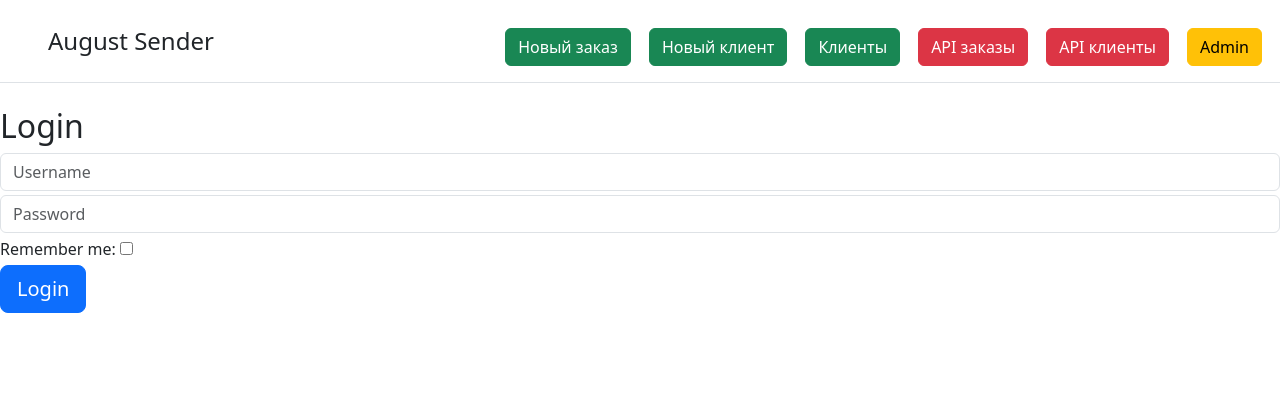
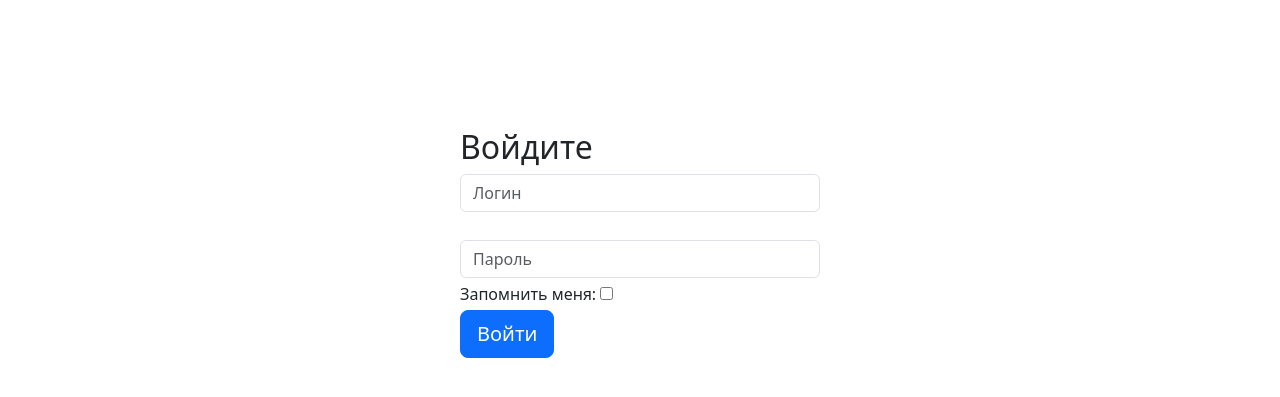
Before and after one commit to rublock/august_sender_crm, a Django app: page /accounts/login/ in a window 1280 px wide. Shown: the top 397 px of the page. Run offline with Django 4.2, Linux system fonts and the light colour scheme; some libraries are stand-ins or nearby versions.

Commit message:
commit ok

```diff
--- a/accounts/forms.py
+++ b/accounts/forms.py
@@ -4,13 +4,14 @@ from django.contrib.auth.models import User
 
 
 class LoginUserForm(AuthenticationForm):
-    username = forms.CharField(max_length=100,
-                               required=True,
-                               widget=forms.TextInput(attrs={"class": "form-control mb-1", 'placeholder': 'Username'}))
-    password = forms.CharField(max_length=50,
-                               required=True,
-                               widget=forms.PasswordInput(
-                                   attrs={"class": "form-control mb-1", 'placeholder': 'Password'}))
+    username = forms.CharField(max_length=100, required=True, widget=forms.TextInput(attrs={
+        "class": "form-control mb-1",
+        'placeholder': 'Логин',
+    }))
+    password = forms.CharField(max_length=50, required=True, widget=forms.PasswordInput(attrs={
+        "class": "form-control mb-1",
+        'placeholder': 'Пароль',
+    }))
     remember_me = forms.BooleanField(required=False)
 
     class Meta:
--- a/accounts/urls.py
+++ b/accounts/urls.py
@@ -2,7 +2,10 @@ from django.urls import path
 from accounts.forms import LoginUserForm
 from accounts.views import CustomLoginView
 
+from django.contrib.auth import views
+
 urlpatterns = [
-    path('login/', CustomLoginView.as_view(redirect_authenticated_user=True, template_name='registration/login.html',
+    path('login/', CustomLoginView.as_view(redirect_authenticated_user=True,
                                            authentication_form=LoginUserForm), name='login'),
+    path('logout/', views.LogoutView.as_view(next_page='mainapp:home_page'), name='logout'),
 ]
--- a/config/settings.py
+++ b/config/settings.py
@@ -136,7 +136,7 @@ STATIC_URL = '/static/'
 
 DEFAULT_AUTO_FIELD = 'django.db.models.BigAutoField'
 
-# Установка продолжительности сессии в 1 час (3600 секунд)
-SESSION_COOKIE_AGE = 86400
+# Установка продолжительности сессии в секундах
+SESSION_COOKIE_AGE = 1209600
 
 LOGIN_REDIRECT_URL = '/'
--- a/mainapp/templates/mainapp/base.html
+++ b/mainapp/templates/mainapp/base.html
@@ -11,7 +11,7 @@
     <title>August Sender</title>
 </head>
 <body class="d-flex flex-column h-100" hx-headers='{"X-CSRFToken": "{{ csrf_token }}"}'>
-
+{% if user.is_authenticated %}
   <header class="d-flex flex-wrap justify-content-center py-3 mb-4 border-bottom">
     <a href="{% url 'mainapp:home_page' %}" class="d-flex align-items-center mb-3 mb-md-0 me-md-auto text-dark text-decoration-none">
       <svg class="bi me-2" width="40" height="32"><use xlink:href="#bootstrap"></use></svg>
@@ -22,13 +22,27 @@
       <li class="nav-item" style="margin: 12px 18px 0px 0px;"><a href="{% url 'mainapp:new_order' %}" class="btn btn-success" aria-current="page">Новый заказ</a></li>
       <li class="nav-item" style="margin: 12px 18px 0px 0px;"><a href="{% url 'mainapp:new_client' %}" class="btn btn-success" aria-current="page">Новый клиент</a></li>
       <li class="nav-item" style="margin: 12px 18px 0px 0px;"><a href="{% url 'mainapp:client_list' %}" class="btn btn-success" aria-current="page">Клиенты</a></li>
-      <li class="nav-item" style="margin: 12px 18px 0px 0px;"><a href="{% url 'orders' %}" class="btn btn-danger" aria-current="page">API заказы</a></li>
-      <li class="nav-item" style="margin: 12px 18px 0px 0px;"><a href="{% url 'clients' %}" class="btn btn-danger" aria-current="page">API клиенты</a></li>
-      <li class="nav-item" style="margin: 12px 18px 0px 0px;"><a href="{% url 'admin:index' %}" class="btn btn-warning" aria-current="page">Admin</a></li>
+      <!--<li class="nav-item" style="margin: 12px 18px 0px 0px;"><a href="{% url 'orders' %}" class="btn btn-danger" aria-current="page">API заказы</a></li>-->
+      <!--<li class="nav-item" style="margin: 12px 18px 0px 0px;"><a href="{% url 'clients' %}" class="btn btn-danger" aria-current="page">API клиенты</a></li>-->
+      <li class="nav-item" style="margin: 12px 18px 0px 0px;"><a href="#" class="btn btn-warning" aria-current="page">{{ user }}</a></li>
+        <li class="nav-item" style="margin: 12px 18px 0px 0px;"><a href="{% url 'logout' %}" class="btn btn-danger" aria-current="page">Выйти</a></li>
     </ul>
   </header>
 
 {% block content %}{% endblock %}
+
+{% else %}
+<div class="container" style="align-items: center; width: 30%; margin-top: 10%">
+    <h2> Войдите </h2>
+    <form method="post">
+        {{ form.username }}<br>
+        {{ form.password }}
+        <div class="mb-1">Запомнить меня: {{ form.remember_me }}</div>
+        {% csrf_token %}
+        <input type="submit" class="btn btn-primary btn-lg" value="Войти">
+    </form>
+</div>
+{% endif %}
 
 <script src="https://unpkg.com/htmx.org@1.9.7"></script>
 <script src="{% static 'js/app.js' %}"></script>
--- a/mainapp/templates/mainapp/registration/login.html
+++ b/mainapp/templates/mainapp/registration/login.html
@@ -1,12 +1,3 @@
 {% extends "base.html" %}
-{% block title %} Login {% endblock %}
 {% block content %}
-    <h2> Login </h2>
-    <form method="post" class="form">
-        {{ form.username }}
-        {{ form.password }}
-        <div class="mb-1">Remember me: {{ form.remember_me }}</div>
-        {% csrf_token %}
-        <input type="submit" class="btn btn-primary btn-lg" value="Login">
-    </form>
 {% endblock %}
```
Also changed, not shown: mainapp/views.py (+14 -5 lines), mainapp_api/views.py (+8 -0 lines).
